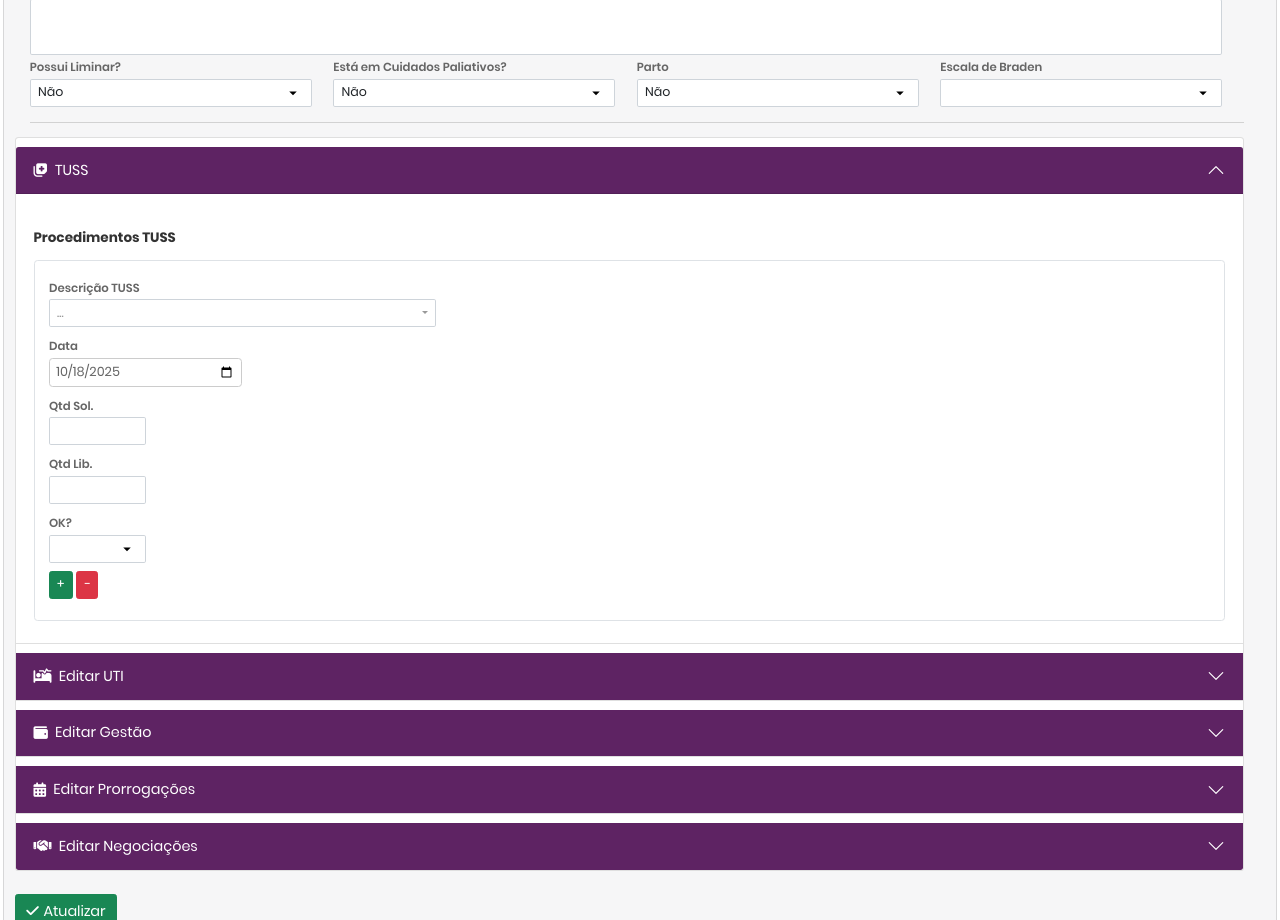
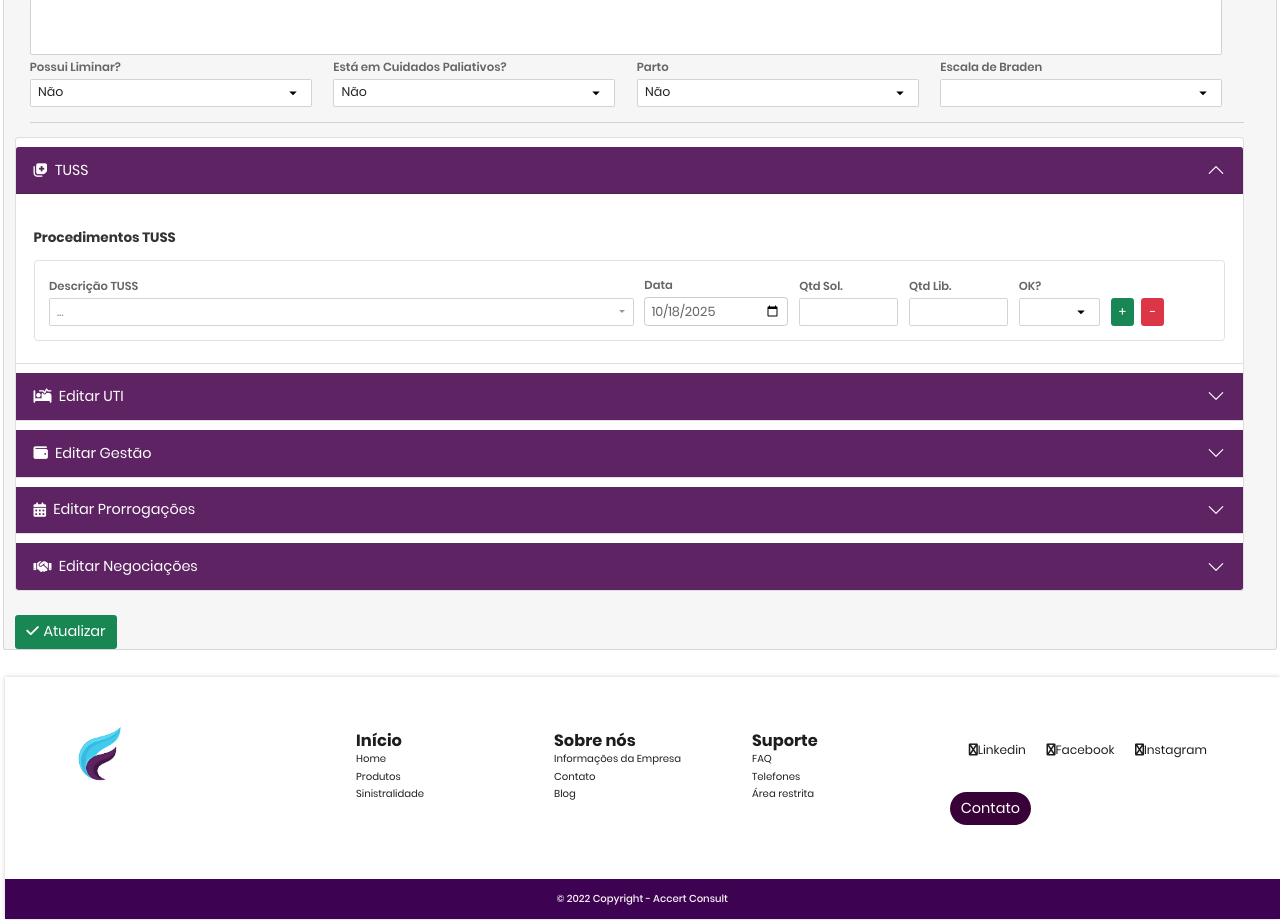
Before and after one commit to crisppi/FullConex, a PHP site: page /login/edit_internacao.php in a window 1280 px wide, after a click on "TUSS". Shown: the part 1108-2028 px from the top of the page. Run offline with PHP 8.4, Linux system fonts and the light colour scheme; the visitor is signed in with stand-in values (Sample User, id 1); tables that the repository leaves empty or names only in its code hold one stand-in row (values such as "Sample post"); some libraries are stand-ins or nearby versions.

Commit message:
form edit tuss e prrog

```diff
--- a/formularios/form_edit_internacao_prorrog2.php
+++ b/formularios/form_edit_internacao_prorrog2.php
@@ -1,37 +1,108 @@
 <?php
 /*------------------------------------------------------------
- *  BLOCO — PRORROGAÇÕES DINÂMICAS
+ *  BLOCO — PRORROGAÇÕES DINÂMICAS (completo)
  *-----------------------------------------------------------
- *  Pré-requisitos antes deste bloco:
- *      $conn, $BASE_URL              → conexão e URL base
- *      $intern['id_internacao']      → id da internação
- *      $dados_acomodacao (array)     → lista de acomodações
- *      prorrogacaoDAO                → DAO com selectProrByIntern()
- */
+ * Pré-requisitos (já existentes no seu contexto):
+ *   - $conn, $BASE_URL
+ *   - $intern['id_internacao']
+ *   - $dados_acomodacao (array de strings)
+ *   - $prorList (array de linhas)
+ *-----------------------------------------------------------*/
 
-
-/* helper p/ opções de acomodação */
+/* helper de opções */
 function optAcomod(array $lista, $sel = ''): string
 {
     $out = '<option value=""></option>';
     sort($lista, SORT_NATURAL | SORT_FLAG_CASE);
     foreach ($lista as $a) {
-        $out .= '<option value="' . $a . '" ' . ($a === $sel ? 'selected' : '') . '>' . $a . '</option>';
+        $aEsc = htmlspecialchars((string)$a, ENT_QUOTES, 'UTF-8');
+        $selA = ($a === $sel) ? ' selected' : '';
+        $out .= "<option value=\"{$aEsc}\"{$selA}>{$aEsc}</option>";
     }
     return $out;
 }
+
+/* garante pelo menos 1 linha exibida */
+$prorList = array_map(fn($r) => (array)$r, $prorList ?? []);
+if (!$prorList) {
+    $prorList[] = ['acomod' => '', 'ini' => '', 'fim' => '', 'diarias' => '', 'isolamento' => 'n'];
+}
 ?>
+<style>
+/* ===================== PRORROGAÇÕES — ESTILO ===================== */
+/* Linha em grade (>=768px) */
+@media (min-width: 768px) {
+    .pror-row .form-grid {
+        display: grid;
+        grid-template-columns:
+            minmax(240px, 1fr)
+            /* Acomodação cresce */
+            160px
+            /* Data inicial */
+            160px
+            /* Data final   */
+            110px
+            /* Diárias      */
+            140px
+            /* Isolamento   */
+            110px;
+        /* Botões       */
+        column-gap: 12px;
+        align-items: end;
+    }
 
-<!-- ------------ CSS local (popup) ----------------------------------- -->
-<style>
+    .pror-row .form-group {
+        margin: 0 !important;
+    }
+
+    .pror-row .form-control,
+    .pror-row .btn {
+        height: calc(1.5em + .5rem + 2px);
+        padding: .25rem .5rem;
+        font-size: .875rem;
+        /* .form-control-sm */
+        line-height: 1.5;
+    }
+
+    .pror-row .w-btns>.btn-group {
+        display: flex;
+        gap: 8px;
+    }
+}
+
+/* Empilhado em telas pequenas */
+@media (max-width: 767.98px) {
+    .pror-row .form-grid {
+        display: grid;
+        grid-template-columns: 1fr;
+        row-gap: 10px;
+    }
+}
+
+/* Aparência da linha */
+.pror-row {
+    border: 1px solid rgba(0, 0, 0, .08);
+    background: #fff;
+}
+
+.pror-row label {
+    font-size: .8rem;
+    margin-bottom: .2rem;
+    display: block;
+}
+
+.pror-row .diarias-readonly {
+    text-align: center;
+    font-weight: 700;
+    background: #f1f3f5;
+}
+
+/* Popup rápido */
 .custom-dialog {
     display: none;
     position: fixed;
+    inset: 0;
     z-index: 1050;
-        left: 0;
-        top: 0;
-        width: 100%;
-        height: 100%;
     background: rgba(0, 0, 0, .4)
 }
 
@@ -90,79 +160,77 @@ function optAcomod(array $lista, $sel = ''): string
 }
 </style>
 
-<!-- ------------- CONTAINER ------------------------------------------ -->
 <div>
     <h4 class="mb-3">Editar Prorrogação</h4>
 
     <!-- chaves principais -->
     <input type="hidden" name="type" value="edit_prorrogacao">
-    <input type="hidden" id="fk_internacao_pror" name="fk_internacao_pror" value="<?= $intern['id_internacao'] ?>">
-    <input type="hidden" id="fk_usuario_pror" value="<?= $_SESSION['id_usuario'] ?>" name="fk_usuario_pror">
+    <input type="hidden" id="fk_internacao_pror" name="fk_internacao_pror" value="<?= (int)$intern['id_internacao'] ?>">
+    <input type="hidden" id="fk_usuario_pror" name="fk_usuario_pror" value="<?= (int)($_SESSION['id_usuario'] ?? 0) ?>">
     <input type="hidden" name="select_prorrog" id="select_prorrog" value="s">
-    <!-- JSON oculto que vai pro servidor -->
+
+    <!-- JSON oculto -->
     <input type="hidden" id="prorrogacoes_json" name="prorrogacoes_json">
 
     <div id="prorContainer">
-        <?php foreach ($prorList as $i => $p):
-            $idx = (int) $i; ?>
+        <?php foreach ($prorList as $i => $p): $idx = (int)$i; ?>
         <div class="pror-row rounded p-3 mb-2">
-                <div class="form-row align-items-end">
-
-                    <div class="form-group col-sm-2">
+            <div class="form-grid">
+                <div class="form-group w-acom">
                     <label>Acomodação</label>
-                        <select class="form-control-sm form-control" name="pror[<?= $idx ?>][acomod]">
-                            <?= optAcomod($dados_acomodacao, $p['acomod']) ?>
+                    <select class="form-control form-control-sm" name="pror[<?= $idx ?>][acomod]">
+                        <?= optAcomod($dados_acomodacao, $p['acomod'] ?? '') ?>
                     </select>
                 </div>
 
-                    <div class="form-group col-sm-2">
+                <div class="form-group w-ini">
                     <label>Data inicial</label>
-                        <input type="date" class="form-control-sm form-control" name="pror[<?= $idx ?>][ini]"
-                            value="<?= $p['ini'] ?>">
+                    <input type="date" class="form-control form-control-sm" name="pror[<?= $idx ?>][ini]"
+                        value="<?= htmlspecialchars($p['ini'] ?? '') ?>">
                 </div>
 
-                    <div class="form-group col-sm-2">
+                <div class="form-group w-fim">
                     <label>Data final</label>
-                        <input type="date" class="form-control-sm form-control" name="pror[<?= $idx ?>][fim]"
-                            value="<?= $p['fim'] ?>">
+                    <input type="date" class="form-control form-control-sm" name="pror[<?= $idx ?>][fim]"
+                        value="<?= htmlspecialchars($p['fim'] ?? '') ?>">
                 </div>
 
-                    <div class="form-group col-sm-1">
+                <div class="form-group w-dia">
                     <label>Diárias</label>
-                        <input type="text" readonly
-                            class="form-control-sm form-control text-center font-weight-bold bg-secondary"
-                            name="pror[<?= $idx ?>][diarias]" value="<?= $p['diarias'] ?>">
+                    <input type="text" class="form-control form-control-sm diarias-readonly"
+                        name="pror[<?= $idx ?>][diarias]" value="<?= htmlspecialchars($p['diarias'] ?? '') ?>" readonly>
                 </div>
 
-                    <div class="form-group col-sm-1">
+                <div class="form-group w-iso">
                     <label>Isolamento</label>
-                        <select class="form-control-sm form-control" name="pror[<?= $idx ?>][isolamento]">
-                            <option value="n" <?= $p['isolamento'] === 'n' ? 'selected' : '' ?>>Não</option>
-                            <option value="s" <?= $p['isolamento'] === 's' ? 'selected' : '' ?>>Sim</option>
+                    <?php $iso = $p['isolamento'] ?? 'n'; ?>
+                    <select class="form-control form-control-sm" name="pror[<?= $idx ?>][isolamento]">
+                        <option value="n" <?= $iso === 'n' ? 'selected' : '' ?>>Não</option>
+                        <option value="s" <?= $iso === 's' ? 'selected' : '' ?>>Sim</option>
                     </select>
                 </div>
 
-                    <div class="form-group col-sm-1">
+                <div class="form-group w-btns">
+                    <label style="visibility:hidden">Ações</label>
+                    <div class="btn-group">
                         <button type="button" class="btn btn-success btn-sm btn-add-pror">+</button>
                         <button type="button" class="btn btn-danger  btn-sm btn-del-pror">−</button>
                     </div>
-
-
-
+                </div>
             </div>
         </div>
         <?php endforeach; ?>
-
-    </div><!-- /prorContainer -->
+    </div>
 
     <hr>
 </div>
 
-<!-- ------------- POPUP --------------------------------------------- -->
-<div id="customDialog" class="custom-dialog">
+<!-- Popup de confirmação -->
+<div id="customDialog" class="custom-dialog" role="dialog" aria-modal="true" aria-labelledby="dlgTitle">
     <div class="custom-dialog-content">
         <div class="custom-dialog-header">
-            <span>Atenção</span><span class="close" onclick="closeDialog()">&times;</span>
+            <span id="dlgTitle">Atenção</span>
+            <span class="close" onclick="closeDialog()">&times;</span>
         </div>
         <div class="custom-dialog-body">
             <p>Deseja prorrogar por mais de 15&nbsp;dias?</p>
@@ -189,9 +257,7 @@ function optAcomod(array $lista, $sel = ''): string
 
 function confirmDialog(res) {
     closeDialog();
-        if (dialogResolve) {
-            dialogResolve(res);
-        }
+    if (dialogResolve) dialogResolve(res);
 }
 
 function askOver15() {
@@ -201,14 +267,22 @@ function optAcomod(array $lista, $sel = ''): string
     });
 }
 
-    /* ==== helpers ==== */
+/* Utilidades */
 function diffDays(d1, d2) {
-        return Math.ceil((new Date(d2) - new Date(d1)) / 86400000); // ms -> dias
+    return Math.ceil((new Date(d2) - new Date(d1)) / 86400000);
+}
+
+function reindexNames() {
+    $('#prorContainer .pror-row').each(function(i) {
+        $(this).find('[name]').each(function() {
+            this.name = this.name.replace(/pror\[\d+]/, 'pror[' + i + ']');
+        });
+    });
 }
 
 function syncJson() {
     const linhas = [];
-        $('#prorContainer .pror-row').each(function () {
+    $('#prorContainer .pror-row').each(function() {
         const $r = $(this);
         linhas.push({
             acomod: $r.find('[name$="[acomod]"]').val() || '',
@@ -218,65 +292,84 @@ function optAcomod(array $lista, $sel = ''): string
             isolamento: $r.find('[name$="[isolamento]"]').val() || 'n'
         });
     });
-        console.log(JSON.stringify(linhas))
     $('#prorrogacoes_json').val(JSON.stringify(linhas));
 }
 
-    /* ==== main ==== */
-    $(function () {
-
-        /* calcula diárias + popup */
-        $('#prorContainer').on('change', 'input[type="date"]', async function () {
-            const $row = $(this).closest('.pror-row');
+function recalcRow($row, changedName) {
     const ini = $row.find('[name$="[ini]"]').val();
     const fim = $row.find('[name$="[fim]"]').val();
     const $dia = $row.find('[name$="[diarias]"]');
 
+    if (changedName && changedName.endsWith('[ini]')) {
+        $row.find('[name$="[fim]"]').attr('min', ini || null);
+    }
+
     if (ini && fim && new Date(fim) >= new Date(ini)) {
         const dias = diffDays(ini, fim);
         if (dias > 15) {
-                    const ok = await askOver15();
+            askOver15().then(ok => {
                 if (!ok) {
-                        $(this).val('');
+                    if (changedName && changedName.endsWith('[fim]')) {
+                        $row.find('[name$="[fim]"]').val('');
+                    } else if (changedName && changedName.endsWith('[ini]')) {
+                        $row.find('[name$="[ini]"]').val('');
+                    }
+                    $dia.val('');
+                    syncJson();
+                } else {
+                    $dia.val(dias);
+                    syncJson();
+                }
+            });
             return;
-                    }
         }
         $dia.val(dias);
     } else {
         $dia.val('');
     }
     syncJson();
+}
+
+/* Inicialização */
+$(function() {
+    const $container = $('#prorContainer');
+
+    // change das datas com cálculo e popup
+    $container.on('change', 'input[type="date"]', function() {
+        recalcRow($(this).closest('.pror-row'), this.name);
     });
 
-        /* adicionar linha */
-        $('#prorContainer').on('click', '.btn-add-pror', function () {
-            const $clone = $('#prorContainer .pror-row').last().clone();
-            const idx = $('#prorContainer .pror-row').length;
-
-            $clone.find('[name]').each(function () {
-                this.name = this.name.replace(/pror\[\d+]/, 'pror[' + idx + ']');
-                if (this.tagName === 'SELECT') {
+    // adicionar linha
+    $container.on('click', '.btn-add-pror', function() {
+        const $clone = $container.find('.pror-row').last().clone();
+        $clone.find('[name]').each(function() {
             this.value = '';
-                } else {
-                    this.value = '';
-                }
         });
-            $('#prorContainer').append($clone);
+        $clone.find('[name$="[fim]"]').removeAttr('min');
+        $container.append($clone);
+        reindexNames();
         syncJson();
     });
 
-        /* remover linha (mínimo 1) */
-        $('#prorContainer').on('click', '.btn-del-pror', function () {
-            if ($('#prorContainer .pror-row').length > 1) {
+    // remover linha (mínimo 1)
+    $container.on('click', '.btn-del-pror', function() {
+        if ($container.find('.pror-row').length > 1) {
             $(this).closest('.pror-row').remove();
+            reindexNames();
             syncJson();
         }
     });
 
-        /* mudanças gerais */
-        $('#prorContainer').on('input change', 'input,select', syncJson);
+    // mudanças gerais (exceto data já tratada)
+    $container.on('input change', 'select,input:not([type="date"])', syncJson);
 
-        /* primeiro sync */
+    // primeiro sync (aplica min do fim se ini existir)
+    $container.find('.pror-row').each(function() {
+        const $row = $(this);
+        const ini = $row.find('[name$="[ini]"]').val();
+        if (ini) $row.find('[name$="[fim]"]').attr('min', ini);
+        recalcRow($row);
+    });
     syncJson();
 });
 </script>
--- a/formularios/form_edit_internacao_tuss2.php
+++ b/formularios/form_edit_internacao_tuss2.php
@@ -1,3 +1,78 @@
+<style>
+/* ====== Layout TUSS com GRID (>=768px) ====== */
+@media (min-width: 768px) {
+    .tuss-field .form-inline {
+        display: grid;
+        grid-template-columns:
+            minmax(420px, 1fr)
+            /* Descrição TUSS cresce e preenche */
+            160px
+            /* Data */
+            110px
+            /* Qtd Sol. */
+            110px
+            /* Qtd Lib. */
+            90px
+            /* OK? */
+            110px;
+        /* Botões */
+        column-gap: 12px;
+        align-items: end;
+    }
+
+    /* Zera espaçamentos internos dos grupos (Grid já controla o gap) */
+    .tuss-field .form-group {
+        margin: 0 !important;
+    }
+
+    /* Ajuda a manter a descrição confortável em telas largas */
+    .tuss-field .w-desc {
+        min-width: 420px;
+    }
+
+    /* Garante que o bootstrap-select ocupe 100% da célula */
+    .tuss-field .bootstrap-select,
+    .tuss-field .bootstrap-select>.dropdown-toggle {
+        width: 100% !important;
+    }
+
+    /* Altura consistente dos controles */
+    .tuss-field .form-control,
+    .tuss-field .bootstrap-select>.dropdown-toggle {
+        height: calc(1.5em + .5rem + 2px);
+        padding-top: .25rem;
+        padding-bottom: .25rem;
+        font-size: .875rem;
+        /* equivalente ao .form-control-sm */
+        line-height: 1.5;
+    }
+
+    /* Botões compactos alinhados */
+    .tuss-field .w-btns>div {
+        display: flex;
+        gap: 8px;
+    }
+}
+
+/* ====== Empilhado em telas pequenas ====== */
+@media (max-width: 767.98px) {
+    .tuss-field .form-inline {
+        display: grid;
+        grid-template-columns: 1fr;
+        row-gap: 10px;
+    }
+}
+
+/* Labels compactos */
+.tuss-field label {
+    font-size: .8rem;
+    margin-bottom: .2rem;
+    display: block;
+}
+</style>
+
+
+
 <?php
 
 /**
@@ -60,44 +135,45 @@ $jsonTuss = htmlspecialchars(json_encode($tussInt, JSON_UNESCAPED_UNICODE), ENT_
     <?php endif; ?>
 
     <div class="tuss-field border rounded p-3 mb-2">
-            <div class="form-row align-items-end">
+        <div class="form-inline align-items-end flex-wrap">
+
             <?php if (!empty($t['fk_int_tuss'])): ?>
             <input type="hidden" name="tuss[<?= $idx ?>][id_tuss]" value="<?= (int) $t['id_tuss'] ?>">
             <input type="hidden" name="tuss[<?= $idx ?>][fk_int_tuss]" value="<?= (int) $t['fk_int_tuss'] ?>">
             <?php endif; ?>
 
             <!-- Descrição TUSS -->
-                <div class="form-group col-md-4 mb-2">
+            <div class="form-group w-desc">
                 <label>Descrição TUSS</label>
-                    <select class="selectpicker form-control form-control-sm" data-live-search="true"
+                <select class="selectpicker form-control form-control-sm" data-live-search="true" data-width="100%"
                     name="tuss[<?= $idx ?>][tuss_solicitado]">
                     <?= optionsTuss($tussGeral, $t['tuss_solicitado']) ?>
                 </select>
             </div>
 
             <!-- Data -->
-                <div class="form-group col-md-2 mb-2">
+            <div class="form-group w-date">
                 <label>Data</label>
                 <input type="date" class="form-control form-control-sm" name="tuss[<?= $idx ?>][data_realizacao_tuss]"
                     value="<?= htmlspecialchars($t['data_realizacao_tuss']) ?>">
             </div>
 
             <!-- Qtd solicitada -->
-                <div class="form-group col-md-1 mb-2">
+            <div class="form-group w-qty">
                 <label>Qtd Sol.</label>
                 <input type="text" class="form-control form-control-sm" name="tuss[<?= $idx ?>][qtd_tuss_solicitado]"
                     value="<?= htmlspecialchars($t['qtd_tuss_solicitado']) ?>">
             </div>
 
             <!-- Qtd liberada -->
-                <div class="form-group col-md-1 mb-2">
+            <div class="form-group w-qty">
                 <label>Qtd Lib.</label>
                 <input type="text" class="form-control form-control-sm" name="tuss[<?= $idx ?>][qtd_tuss_liberado]"
                     value="<?= htmlspecialchars($t['qtd_tuss_liberado']) ?>">
             </div>
 
             <!-- Liberação S/N -->
-                <div class="form-group col-md-1 mb-2">
+            <div class="form-group w-ok">
                 <label>OK?</label>
                 <select class="form-control form-control-sm" name="tuss[<?= $idx ?>][tuss_liberado_sn]">
                     <option value="" <?= $t['tuss_liberado_sn'] == '' ? 'selected' : '' ?>></option>
@@ -106,21 +182,26 @@ $jsonTuss = htmlspecialchars(json_encode($tussInt, JSON_UNESCAPED_UNICODE), ENT_
                 </select>
             </div>
 
-                <!-- Botões Adicionar/Remover -->
-                <div class="form-group col-md-1 mb-2">
+            <!-- Botões -->
+            <div class="form-group w-btns">
+                <label style="visibility:hidden">Ações</label>
+                <div>
                     <button type="button" class="btn btn-success btn-sm btn-add">+</button>
                     <button type="button" class="btn btn-danger btn-sm btn-remove"
                         onclick="removeTussField(this)">&minus;</button>
                 </div>
             </div>
+
         </div>
+    </div>
+
     <?php endforeach; ?>
 
 </div> <!-- /#tussFieldsContainer -->
 
 <!-- ============ JS específico do bloco ============ -->
 <script>
-    $(function () {
+$(function() {
     const $selectTuss = $('#select_tuss');
     const $container = $('#tussFieldsContainer');
     const formSel = '#myForm';
@@ -138,7 +219,7 @@ $jsonTuss = htmlspecialchars(json_encode($tussInt, JSON_UNESCAPED_UNICODE), ENT_
     if ($first.length) {
         const $temp = $first.clone();
         // Desembrulha qualquer wrapper do bootstrap-select
-            $temp.find('.bootstrap-select').each(function () {
+        $temp.find('.bootstrap-select').each(function() {
             const $wrap = $(this);
             $wrap.replaceWith($wrap.find('select'));
         });
@@ -147,13 +228,19 @@ $jsonTuss = htmlspecialchars(json_encode($tussInt, JSON_UNESCAPED_UNICODE), ENT_
 
     // 3) Helpers
     function initSelects(scope) {
-            $(scope).find('select.selectpicker').selectpicker();
+        $(scope).find('select.selectpicker').each(function() {
+            const $sel = $(this);
+            // força largura a partir do data-width (100% no CSS do container)
+            $sel.selectpicker('render').selectpicker('refresh');
+        });
     }
 
+
     let lastJson = '';
+
     function rebuildJson() {
         const arr = [];
-            $container.find('.tuss-field').each(function () {
+        $container.find('.tuss-field').each(function() {
             const $f = $(this);
             arr.push({
                 id_tuss: $f.find('[name$="[id_tuss]"]').val() || '',
@@ -179,7 +266,7 @@ $jsonTuss = htmlspecialchars(json_encode($tussInt, JSON_UNESCAPED_UNICODE), ENT_
     // 5) Eventos
     $container
         // Adicionar novo
-            .on('click', '.btn-add', function () {
+        .on('click', '.btn-add', function() {
             if (!templateHtml) return;
             const idx = $container.find('.tuss-field').length;
             // ajusta índice em todas as ocorrências de [n]
@@ -194,7 +281,7 @@ $jsonTuss = htmlspecialchars(json_encode($tussInt, JSON_UNESCAPED_UNICODE), ENT_
             rebuildJson();
         })
         // Remover
-            .on('click', '.btn-remove', function () {
+        .on('click', '.btn-remove', function() {
             if ($container.find('.tuss-field').length > 1) {
                 $(this).closest('.tuss-field').remove();
                 rebuildJson();
```
Also changed, not shown: other parts of formularios/form_edit_internacao_prorrog2.php (+20 -21 lines). Lines whose indentation alone changed are shown as unchanged.
